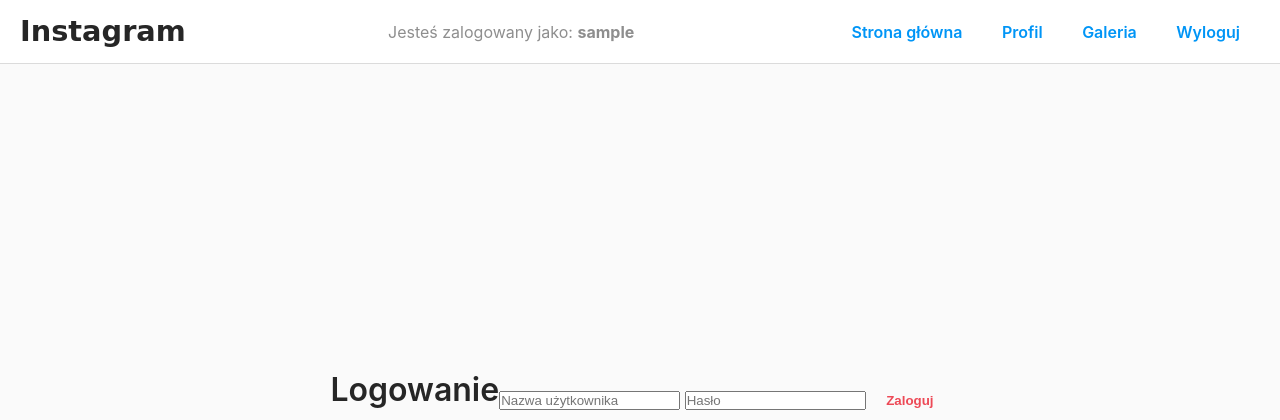
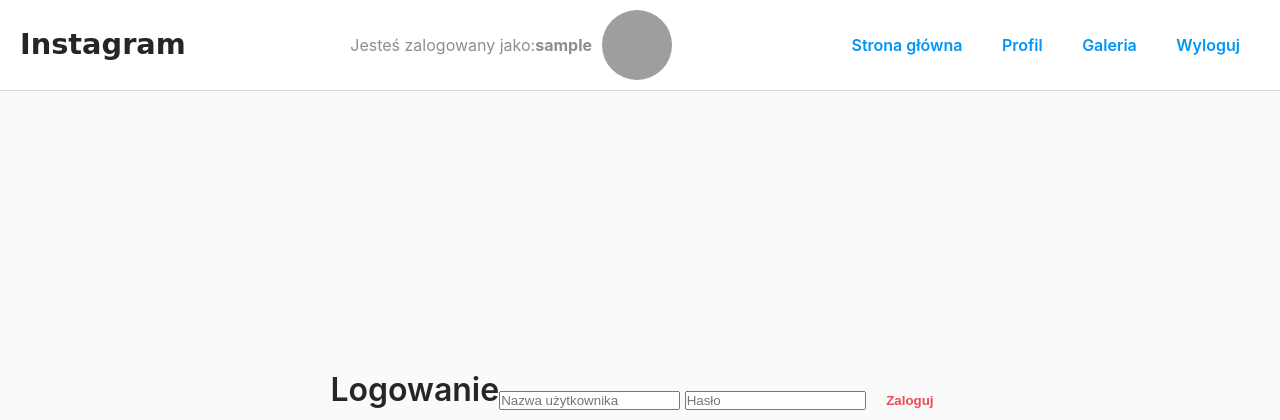
Before and after one commit to eniuwty/portal_spolecznosciowy, a PHP site: page /test.php in a window 1280 px wide. Shown: the top 420 px of the page. Run offline with PHP 8.4, Linux system fonts and the light colour scheme; the visitor is signed in with stand-in values (Sample User, id 1); grey boxes are pictures that could not be loaded.

Commit message:
obsługa avatara na navbar

```diff
--- a/login.php
+++ b/login.php
@@ -17,6 +17,7 @@
     if ($user && password_verify($password, $user['password'])) {
         $_SESSION['user_id'] = $user['id'];
         $_SESSION['username'] = $user['username'];
+        $_SESSION['avatar'] = $user['file_path'];
         header('Location: index.php');
         exit();
     } else {
--- a/navbar.php
+++ b/navbar.php
@@ -4,7 +4,9 @@
     </div>
     <div class="navbar-center">
         <?php if (isset($_SESSION['username'])): ?>
-            <p>Jesteś zalogowany jako: <strong><?php echo htmlspecialchars($_SESSION['username']); ?></strong></p>
+            <p>Jesteś zalogowany jako: <strong><?php echo htmlspecialchars($_SESSION['username']); ?></strong>
+        <img src="<?php echo htmlspecialchars($_SESSION['avatar']); ?>" atl="Avatar"class="navbar-avatar" loading="lazy">
+        </p>
         <?php else: ?>
             <p>Nie jesteś zalogowany</p>
         <?php endif; ?>
--- a/profile.php
+++ b/profile.php
@@ -1,6 +1,6 @@
 <?php
 session_start();
-include 'navbar.php';
+include "navbar.php";
 ?>
 <!DOCTYPE html>
 <html lang="pl">
--- a/register.php
+++ b/register.php
@@ -25,7 +25,7 @@
         $stmt = $db->prepare('INSERT INTO users (username, password, file_path) VALUES (:username, :password, :file_path)');
         $stmt->bindValue(':username', $username, SQLITE3_TEXT);
         $stmt->bindValue(':password', $hashedPassword, SQLITE3_TEXT);
-        $stmt->bindValue(':file_path','uploads/avatars/default1.jpg',SQLITE3_TEXT);
+        $stmt->bindValue(':file_path','uploads\avatars\default1.jpg',SQLITE3_TEXT);
         $stmt->execute();
 
         header('Location: login.php');
--- a/style.css
+++ b/style.css
@@ -48,6 +48,8 @@
 .navbar-center p {
     margin: 0;
     font-size: 1rem;
+    display: inline-flex;         /* Użyj inline-flex, żeby elementy były w jednym wierszu */
+    align-items: center;          /* Wyrównanie elementów w pionie */
     color: #8e8e8e;
 }
 
@@ -59,6 +61,16 @@
 
 .navbar-right a:hover {
     color: #00376b;
+}
+.navbar-avatar {
+    width: 70px;             /* Rozmiar obrazka */
+    height: 70px;            /* Rozmiar obrazka */
+    border-radius: 50%;      /* Okrągły kształt */
+    object-fit: cover;       /* Wyrównanie obrazka */
+    margin-left: 10px;       /* Odstęp między nazwą a zdjęciem */
+    vertical-align: middle;  /* Wyrównanie obrazka w pionie względem tekstu */
+    display: inline-block;   /* Gwarantuje, że obrazek jest traktowany jako blok wewnątrz tekstu */
+
 }
 
 /* Kontener główny =============================================================================================================*/
@@ -319,3 +331,12 @@
         padding: 20px;
     }
 }
+
+/* avatar jako małe kółko */
+.avatar {
+    width: 50px;
+    height: 50px;
+    border-radius: 50%; /* robi z obrazka kółko */
+    object-fit: cover;  /* żeby obrazek się nie rozciągał */
+    border: 2px solid #ccc; /* opcjonalna ramka */
+}
```
Also changed, not shown: db/database.sqlite, uploads/67f27466324ff.jpg (added).
